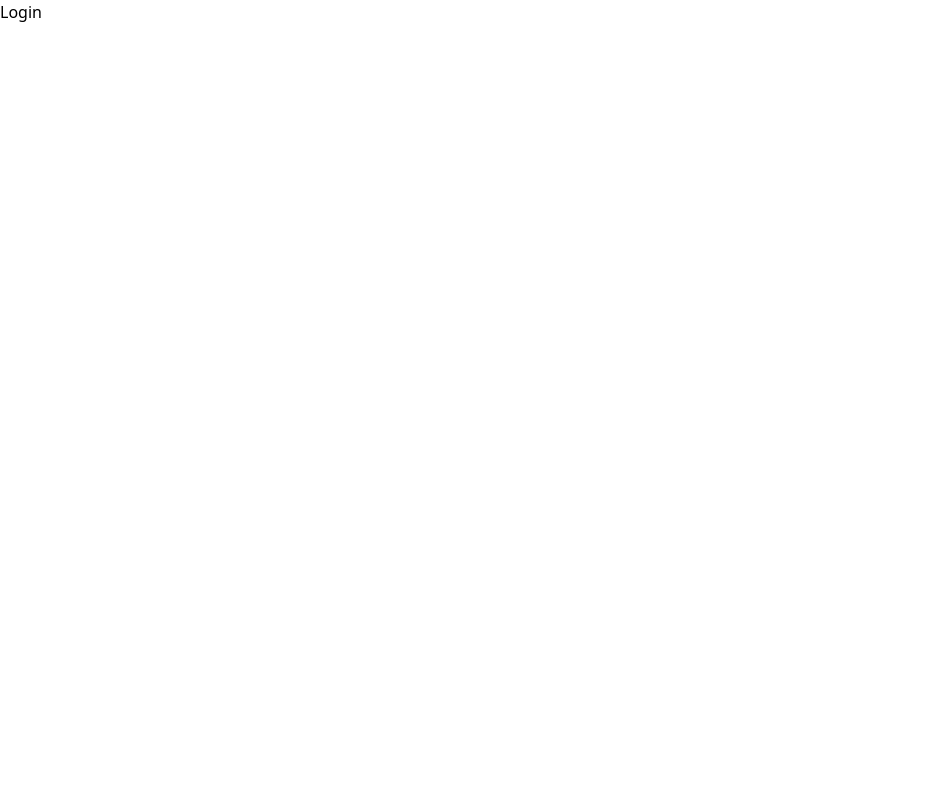
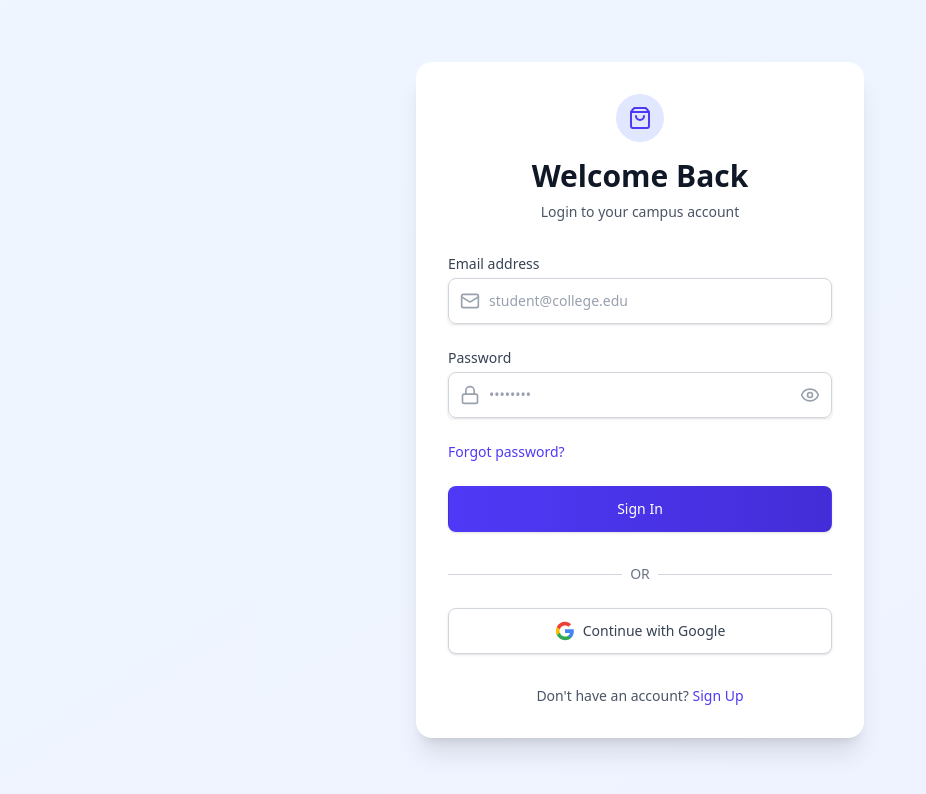
Before and after one commit to Dev-Saurabh-K/WhatTheHack-Draft, a React (Vite) app: page /login in a window 1280 px wide. Shown: the top 794 px of the page, without its empty margins (0-926 px from the left). Built offline with nearby package versions, Linux system fonts and the light colour scheme.

Commit message:
login page created

```diff
--- a/src/pages/Login.jsx
+++ b/src/pages/Login.jsx
@@ -1,8 +1,156 @@
+import React, { useState } from 'react';
+import { Mail, Lock, Eye, EyeOff, ShoppingBag } from 'lucide-react';
 
 const Login = () => {
+  const [email, setEmail] = useState('');
+  const [password, setPassword] = useState('');
+  const [showPassword, setShowPassword] = useState(false);
+
+  const handleSubmit = (e) => {
+    e.preventDefault();
+    console.log('Login Attempt:', { email, password });
+  };
+
   return (
-    <div>Login</div>
-  )
-}
+    <div className="min-h-screen flex items-center justify-center bg-gradient-to-br from-blue-50 to-indigo-50 p-4">
+      <div className="bg-white w-full max-w-md rounded-2xl shadow-xl overflow-hidden p-8 space-y-8">
+        {/* Header */}
+        <div className="text-center">
+          <div className="mx-auto h-12 w-12 bg-indigo-100 rounded-full flex items-center justify-center mb-4">
+            <ShoppingBag className="h-6 w-6 text-indigo-600" />
+          </div>
+          <h2 className="text-3xl font-extrabold text-gray-900">Welcome Back</h2>
+          <p className="mt-2 text-sm text-gray-600">
+            Login to your campus account
+          </p>
+        </div>
 
-export default Login
+        {/* Form */}
+        <form className="space-y-6" onSubmit={handleSubmit}>
+          {/* Email Field */}
+          <div>
+            <label htmlFor="email" className="block text-sm font-medium text-gray-700">
+              Email address
+            </label>
+            <div className="mt-1 relative rounded-md shadow-sm">
+              <div className="absolute inset-y-0 left-0 pl-3 flex items-center pointer-events-none">
+                <Mail className="h-5 w-5 text-gray-400" />
+              </div>
+              <input
+                id="email"
+                name="email"
+                type="email"
+                autoComplete="email"
+                required
+                className="focus:ring-indigo-500 focus:border-indigo-500 block w-full pl-10 sm:text-sm border-gray-300 rounded-lg p-3 border placeholder-gray-400"
+                placeholder="student@college.edu"
+                value={email}
+                onChange={(e) => setEmail(e.target.value)}
+              />
+            </div>
+          </div>
+
+          {/* Password Field */}
+          <div>
+            <label htmlFor="password" className="block text-sm font-medium text-gray-700">
+              Password
+            </label>
+            <div className="mt-1 relative rounded-md shadow-sm">
+              <div className="absolute inset-y-0 left-0 pl-3 flex items-center pointer-events-none">
+                <Lock className="h-5 w-5 text-gray-400" />
+              </div>
+              <input
+                id="password"
+                name="password"
+                type={showPassword ? 'text' : 'password'}
+                autoComplete="current-password"
+                required
+                className="focus:ring-indigo-500 focus:border-indigo-500 block w-full pl-10 pr-10 sm:text-sm border-gray-300 rounded-lg p-3 border placeholder-gray-400"
+                placeholder="••••••••"
+                value={password}
+                onChange={(e) => setPassword(e.target.value)}
+              />
+              <button
+                type="button"
+                className="absolute inset-y-0 right-0 pr-3 flex items-center"
+                onClick={() => setShowPassword(!showPassword)}
+              >
+                {showPassword ? (
+                  <EyeOff className="h-5 w-5 text-gray-400 hover:text-gray-500" />
+                ) : (
+                  <Eye className="h-5 w-5 text-gray-400 hover:text-gray-500" />
+                )}
+              </button>
+            </div>
+          </div>
+
+          <div className="flex items-center justify-between">
+            <div className="text-sm">
+              <a href="#" className="font-medium text-indigo-600 hover:text-indigo-500">
+                Forgot password?
+              </a>
+            </div>
+          </div>
+
+          <button
+            type="submit"
+            className="w-full flex justify-center py-3 px-4 border border-transparent rounded-lg shadow-sm text-sm font-medium text-white bg-gradient-to-r from-indigo-600 to-indigo-700 hover:from-indigo-700 hover:to-indigo-800 focus:outline-none focus:ring-2 focus:ring-offset-2 focus:ring-indigo-500 transition-all duration-200 transform hover:scale-[1.02]"
+          >
+            Sign In
+          </button>
+        </form>
+
+        {/* Social Login / Divider */}
+        <div className="mt-6">
+          <div className="relative">
+            <div className="absolute inset-0 flex items-center">
+              <div className="w-full border-t border-gray-300"></div>
+            </div>
+            <div className="relative flex justify-center text-sm">
+              <span className="px-2 bg-white text-gray-500">OR</span>
+            </div>
+          </div>
+
+          <div className="mt-6">
+            <button
+              type="button"
+              className="w-full flex items-center justify-center px-4 py-3 border border-gray-300 shadow-sm text-sm font-medium rounded-lg text-gray-700 bg-white hover:bg-gray-50 focus:outline-none focus:ring-2 focus:ring-offset-2 focus:ring-indigo-500"
+            >
+              <svg className="h-5 w-5 mr-2" viewBox="0 0 24 24">
+                <path
+                  d="M22.56 12.25c0-.78-.07-1.53-.2-2.25H12v4.26h5.92c-.26 1.37-1.04 2.53-2.21 3.31v2.77h3.57c2.08-1.92 3.28-4.74 3.28-8.09z"
+                  fill="#4285F4"
+                />
+                <path
+                  d="M12 23c2.97 0 5.46-.98 7.28-2.66l-3.57-2.77c-.98.66-2.23 1.06-3.71 1.06-2.86 0-5.29-1.93-6.16-4.53H2.18v2.84C3.99 20.53 7.7 23 12 23z"
+                  fill="#34A853"
+                />
+                <path
+                  d="M5.84 14.09c-.22-.66-.35-1.36-.35-2.09s.13-1.43.35-2.09V7.07H2.18C1.43 8.55 1 10.22 1 12s.43 3.45 1.18 4.93l2.85-2.22.81-.62z"
+                  fill="#FBBC05"
+                />
+                <path
+                  d="M12 5.38c1.62 0 3.06.56 4.21 1.64l3.15-3.15C17.45 2.09 14.97 1 12 1 7.7 1 3.99 3.47 2.18 7.07l3.66 2.84c.87-2.6 3.3-4.53 6.16-4.53z"
+                  fill="#EA4335"
+                />
+              </svg>
+              Continue with Google
+            </button>
+          </div>
+        </div>
+
+        {/* Footer */}
+        <div className="text-center mt-4">
+          <p className="text-sm text-gray-600">
+            Don't have an account?{' '}
+            <a href="#" className="font-medium text-indigo-600 hover:text-indigo-500">
+              Sign Up
+            </a>
+          </p>
+        </div>
+      </div>
+    </div>
+  );
+};
+
+export default Login;
```
